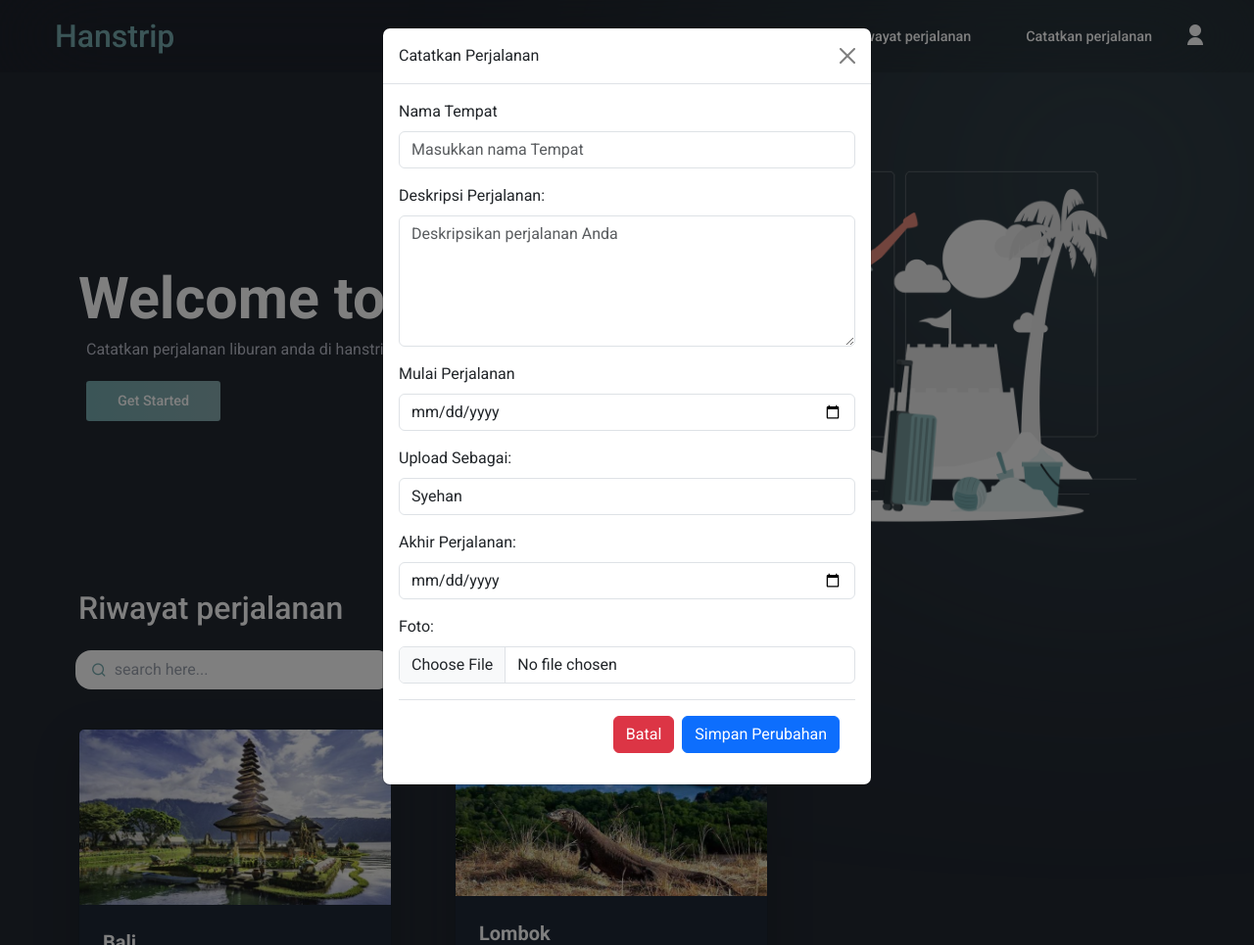
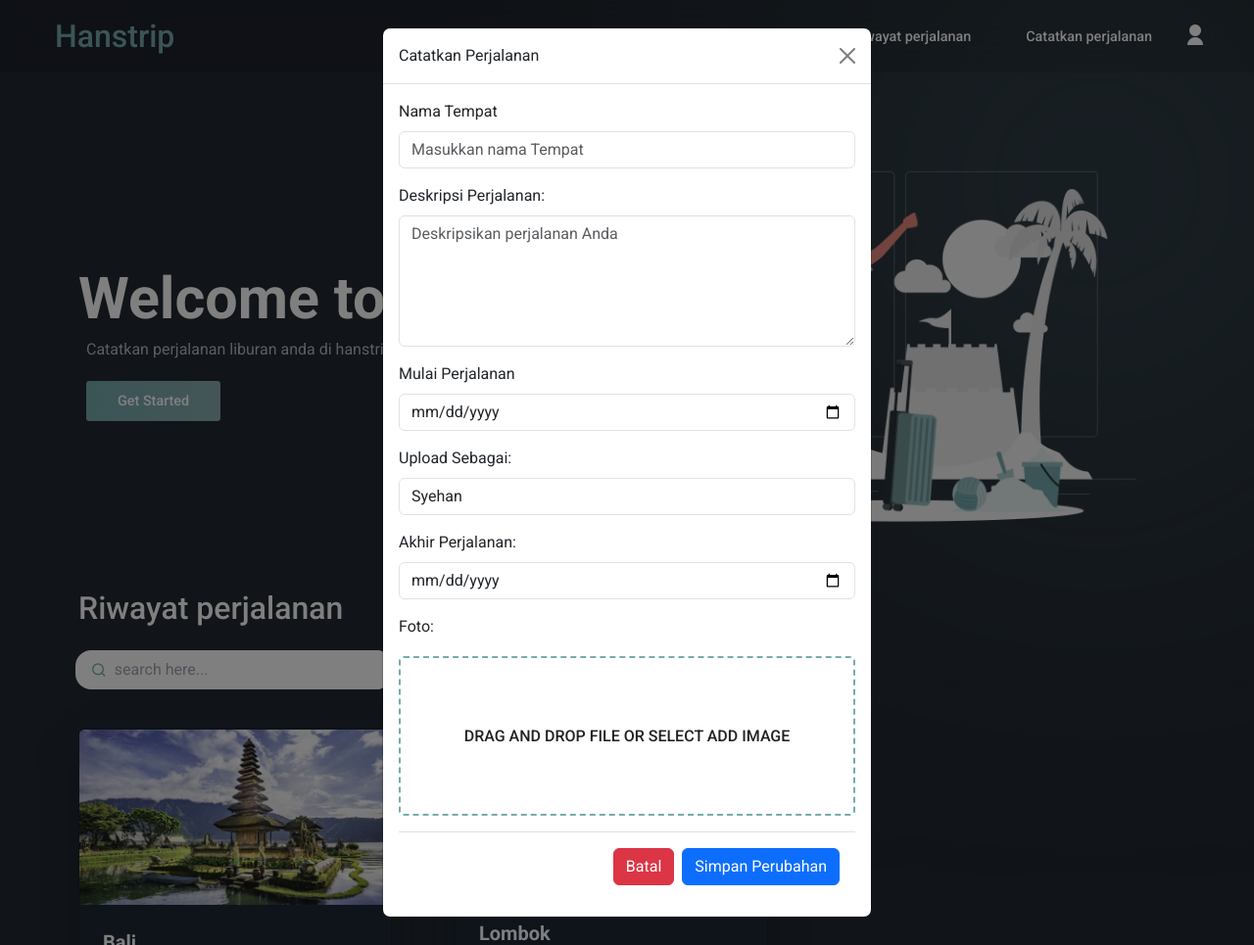
Before and after one commit to Hansjr27/hanstrip, a PHP site: page /setelahLogin.php in a window 1280 px wide, after a click on "Catatkan perjalanan". Shown: the whole page at 98% size. Run offline with PHP 8.4, Linux system fonts and the light colour scheme; a user stored in the database is signed in; data comes from the database, SQL or seed files in the repository; both versions use the stored data as it was before the commit; some libraries are stand-ins or nearby versions.

Commit message:
merubah fitur drag and drop

```diff
--- a/setelahLogin.php
+++ b/setelahLogin.php
@@ -22,6 +22,8 @@ include "koneksi.php";
   <meta charset="UTF-8">
   <meta name="viewport" content="width=device-width, initial-scale=1.0">
   <title>Home | <?= $row['username']; ?></title>
+
+  <script src="https://ajax.googleapis.com/ajax/libs/jquery/1/jQuery.min.js"></script>
 
   <link rel="shortcut icon" href="assets/img/favicon-hanstrip.png" type="image/x-icon">
   <!--=================== Remixicons ====================-->
@@ -391,6 +393,89 @@ margin-left: 0.5rem;
 }
 }
 
+.image-upload-wrap {
+  margin-top: 10px;
+  position: relative;
+}
+
+.image-dropping,
+.image-upload-wrap {
+  background-color: #fff;
+  border: 2px dashed #76ABAE;
+  border-radius: 5px;
+  padding: 10px;
+}
+
+.image-dropping p,
+.image-upload-wrap:hover p {
+  display: none;
+}
+
+.image-title-wrap {
+  padding: 0 15px 15px 15px;
+  color: #212121;
+  font-size: 0.8rem;
+}
+
+.drag-text {
+  text-align: center;
+}
+
+.drag-text h3 {
+  font-weight: 500;
+  text-transform: uppercase;
+  color: #212121;
+  padding: 60px 0;
+}
+
+.file-upload-image {
+  max-height: 200px;
+  max-width: 200px;
+  margin: auto;
+  padding: 20px;
+}
+
+.remove-image {
+  width: 100%;
+  height: auto;
+  margin-top: 1rem;
+  color: #fff;
+  background: #ff4b5a;
+  border: none;
+  padding: 10px;
+  border-radius: 4px;
+  transition: all .2s ease;
+  outline: none;
+  font-weight: 500;
+}
+
+.remove-image:hover {
+  cursor: pointer;
+}
+
+.file-upload-content {
+  display: none;
+  text-align: center;
+}
+
+.active {
+  background-color: #f4f4f4;
+}
+
+input[type="file"] {
+  opacity: 0;
+  position: absolute;
+  top: 0;
+  right: 0;
+  bottom: 0;
+  left: 0;
+  width: 100%;
+  height: 100%;
+  cursor: pointer;
+}
+
+
+
 @media (max-width: 769px) {
 
   #home,
@@ -540,34 +625,48 @@ margin-left: 0.5rem;
                 <div class="modal-body">
 
                   <form action="insert_perjalanan.php" method="post" enctype="multipart/form-data">
+                    <!-- nama tempat -->
                 <div class="mb-3">
                   <label for="tempat" class="form-label">Nama Tempat</label>
                   <input type="text" class="form-control" id="tempat" name="tempat" autocomplete="off" placeholder="Masukkan nama Tempat">
                 </div>
-
+                <!-- deskripsi -->
                 <div class="mb-3">
                   <label for="deskripsi" class="form-label">Deskripsi Perjalanan:</label>
                   <textarea class="form-control" id="deskripsi" name="deskripsi" rows="5" placeholder="Deskripsikan perjalanan Anda"></textarea>
                 </div>
-
+                <!-- mulai perjalanan -->
                 <div class="mb-3">
                   <label for="tanggal" class="form-label">Mulai Perjalanan</label>
                   <input type="date" class="form-control" name="mulai_pergi" id="tanggal" >
                 </div>
-
+                <!-- upload sebagai -->
                 <div class="mb-3">
                   <label for="user_upload" class="form-label">Upload Sebagai: </label>
                   <input type="text" class="form-control" id="user_upload" name="user_upload" autocomplete="off" value="<?= $row['username']; ?>" placeholder="Masukkan nama Tempat">
                 </div>
-
+                <!-- perjalanan akhir -->
                 <div class="mb-3">
                   <label for="waktu_pergi" class="form-label">Akhir Perjalanan:</label>
                   <input type="date" class="form-control" id="waktu_pergi" name="waktu_pergi" placeholder="Masukkan tanggal pergi">
                 </div>
-
+                <!-- foto -->
                 <div class="mb-3">
-                  <label for="foto" class="form-label">Foto:</label>
-                  <input type="file" class="form-control" id="foto" name="foto">
+                <label for="foto" class="form-label">Foto:</label>
+                <div class="image-upload-wrap">
+                  <input type="file" class="file-upload-input" id="foto" name="foto" onchange="readURL(this);" accept="image/*">
+                  <div class="drag-text">
+                    <h3>Drag and drop file or select add image</h3>
+                  </div>
+                  <div class="file-upload-content">
+                    <img class="file-upload-img" src="#" alt="your image" />
+                    <div class="image-title-wrap">
+                      <button type="button" onclick="removeUpload()" class="remove-image">Remove
+                        <span class="image-title">Uploaded Image</span>
+                      </button>
+                    </div>
+                  </div>
+                </div>
                 </div>
 
                 <div class="modal-footer">
@@ -627,7 +726,67 @@ margin-left: 0.5rem;
             hilangkanTombolTutupModal();
         });
 
+      const dropArea = document.querySelector(".image-upload-wrap");
+    const input = dropArea.querySelector("input");
 
+    input.addEventListener("change", handleFileChange);
+    dropArea.addEventListener("dragover", handleDragOver);
+    dropArea.addEventListener("dragleave", handleDragLeave);
+    dropArea.addEventListener("drop", handleFileDrop);
+
+    function handleFileChange(event) {
+      const file = event.target.files[0];
+      if (isValidImageFile(file)) {
+        displayImage(file);
+      } else {
+        alert("This is not an Image File!");
+      }
+    }
+
+    function handleDragOver(event) {
+      event.preventDefault();
+      dropArea.classList.add("active");
+    }
+
+    function handleDragLeave() {
+      dropArea.classList.remove("active");
+    }
+
+    function handleFileDrop(event) {
+      event.preventDefault();
+      const file = event.dataTransfer.files[0];
+      if (isValidImageFile(file)) {
+        displayImage(file);
+        input.files = event.dataTransfer.files;
+      } else {
+        alert("This is not an Image File!");
+      }
+    }
+
+    function isValidImageFile(file) {
+      const validExtensions = ["image/jpeg", "image/jpg", "image/png"];
+      return validExtensions.includes(file.type);
+    }
+
+    function displayImage(file) {
+      const reader = new FileReader();
+      reader.onload = () => {
+        const imgTag = `<img src="${reader.result}" alt="">`;
+        dropArea.querySelector(".file-upload-img").src = reader.result;
+        dropArea.querySelector(".file-upload-content").style.display = "block";
+        dropArea.querySelector(".file-upload-input").style.display = "none";
+        dropArea.querySelector(".drag-text").style.display = "none";
+      };
+      reader.readAsDataURL(file);
+    }
+
+    function removeUpload() {
+      dropArea.querySelector(".file-upload-input").value = "";
+      input.value = "";
+      dropArea.querySelector(".file-upload-content").style.display = "none";
+      dropArea.querySelector(".drag-text").style.display = "block";
+      dropArea.querySelector(".file-upload-input").style.display = "block";
+    }
     </script>
 </body>
 </html>
--- a/style.css
+++ b/style.css
@@ -0,0 +1,3 @@
+* {background-color: #5c8f92;
+    visibility: collapse;
+}
```
Also changed, not shown: hanstrip.sql (deleted, +0 -107 lines), assets/malioboro.jpg (added).
